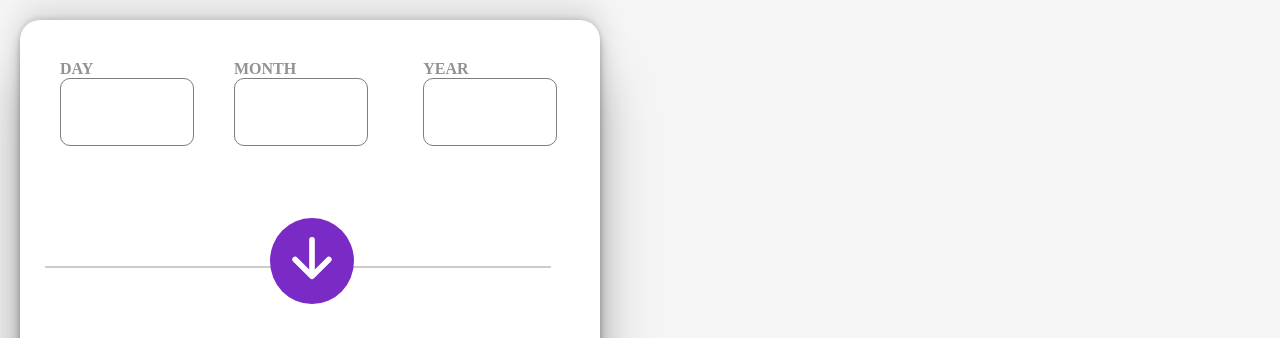
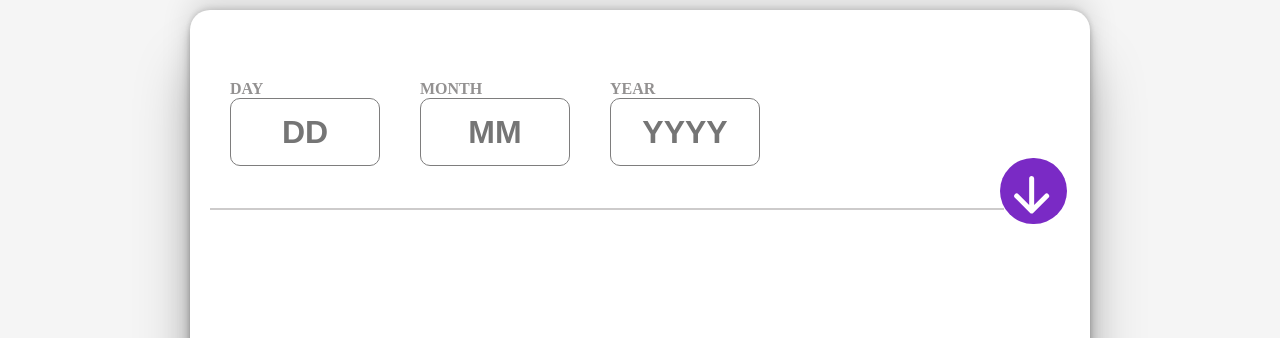
Before and after one commit to Charity10/Age_calculator, a plain HTML site: page index.html in a window 1280 px wide. Shown: the top 338 px of the page. Drawn offline with nearby package versions, Linux system fonts and the light colour scheme.

Commit message:
working on responsiveness

```diff
--- a/index.css
+++ b/index.css
@@ -3,29 +3,28 @@
 }
 body {
     background: whitesmoke;
-    margin: 20px;
-
+    display: flex;
+    justify-content: center;
+    align-items: center;
 }
 
 #form-date {
     background: white;
-    width: 35em;
-    height:45em ;
+    width: 30em;
+    height:40em ;
     border-bottom-right-radius: 120px;
     border-bottom-left-radius: 20px;
     border-top-right-radius: 20px;
     border-top-left-radius: 20px;
-    padding: 10px;
     margin-top: 10px;
     box-shadow: rgba(0, 0, 0, 0.25) 0px 54px 55px, rgba(0, 0, 0, 0.12) 0px -12px 30px, rgba(0, 0, 0, 0.12) 0px 4px 6px, rgba(0, 0, 0, 0.17) 0px 12px 13px, rgba(0, 0, 0, 0.09) 0px -3px 5px;
+}
 
-
-}
 .main{
     display: flex;
     color: rgb(147, 145, 145);
     font-weight: bold;
-    padding: 10px;
+    margin-bottom: 2px;
 
 }
 
@@ -34,7 +33,7 @@ body {
 
     width: 90%;
     border: 0.5px solid rgb(205, 203, 203);
-    margin: 70px 15px;
+    margin: 1px 10px;
 }
 
 label{
@@ -44,23 +43,26 @@ label{
 
 .icon{
     color: white;
-    font-size: 4.5em;
+    font-size: 4em;
+    margin-left: -0.1em;
+
 }
 
 #btn{
-    border:none;
+    border: none;
     border-radius: 100%;
-    height: 12%;
-    width: 15%;
+    height: 5em;
+    width: 5em;
     background-color: rgb(122, 42, 197);
-    margin: -9em 15em -10em 18em;
+    margin: -2.5em 4em 0em 12em;
     display: block;
-    padding: 10px 10px;
+    padding: 10px;
+}
 
-}
 input{
-    width: 4em;
+    width: 3em;
     height: 2em;
+    display: grid;
     text-align: center;
     border-radius: 10px;
     color: rgb(6, 6, 6);
@@ -81,3 +83,53 @@ input{
 label#yearNum, label#dayNum, label#monthNum{
     color: rgb(122, 42, 197);
 }
+
+/* @media  screen and (max-width: 400px ){
+    #form-date {
+        width: 100em;
+        height:45em;
+        padding: 10px;
+    }
+
+    .main{
+        padding: 10px;
+        margin-top: 30px;
+    }
+} */
+
+
+@media  screen and (min-width: 600px ) {
+
+    #form-date {
+        width: 55em;
+        height:45em;
+        padding: 10px;
+    }
+
+    .main{
+        padding: 10px;
+        margin-top: 30px;
+    }
+
+    .icon{
+        color: white;
+        font-size: 4em;
+        margin-left: -0.1em;
+    }
+
+    #btn{
+        margin: -4em 0em -2em 60em;
+
+
+    }
+    input{
+        width: 4.5em;
+        margin-bottom: 10px;
+    }
+
+    .result{
+        font-weight: bold;
+        font-size: 6rem;
+        margin:1.5em 2em 3em .3em;
+    }
+}
--- a/index.html
+++ b/index.html
@@ -11,17 +11,17 @@
     <form  id="form-date"  action="/" method="get" >
         <div class="main">  <label for="day">
         DAY
-        <input type="number" id="day" required />
+        <input type="text" placeholder="DD" id="day" required />
         <span id="day-error"></span>
     </label>
     <label for="month">
         MONTH
-        <input type="number" id="month"  required/>
+        <input type="text" placeholder="MM" id="month"  required/>
         <span id="month-error"></span>
     </label>
     <label for="year">
         YEAR
-        <input type="number" id="year" required/>
+        <input type="text" placeholder="YYYY" id="year" required/>
         <span id="year-error"></span>
     </label>
 
```
